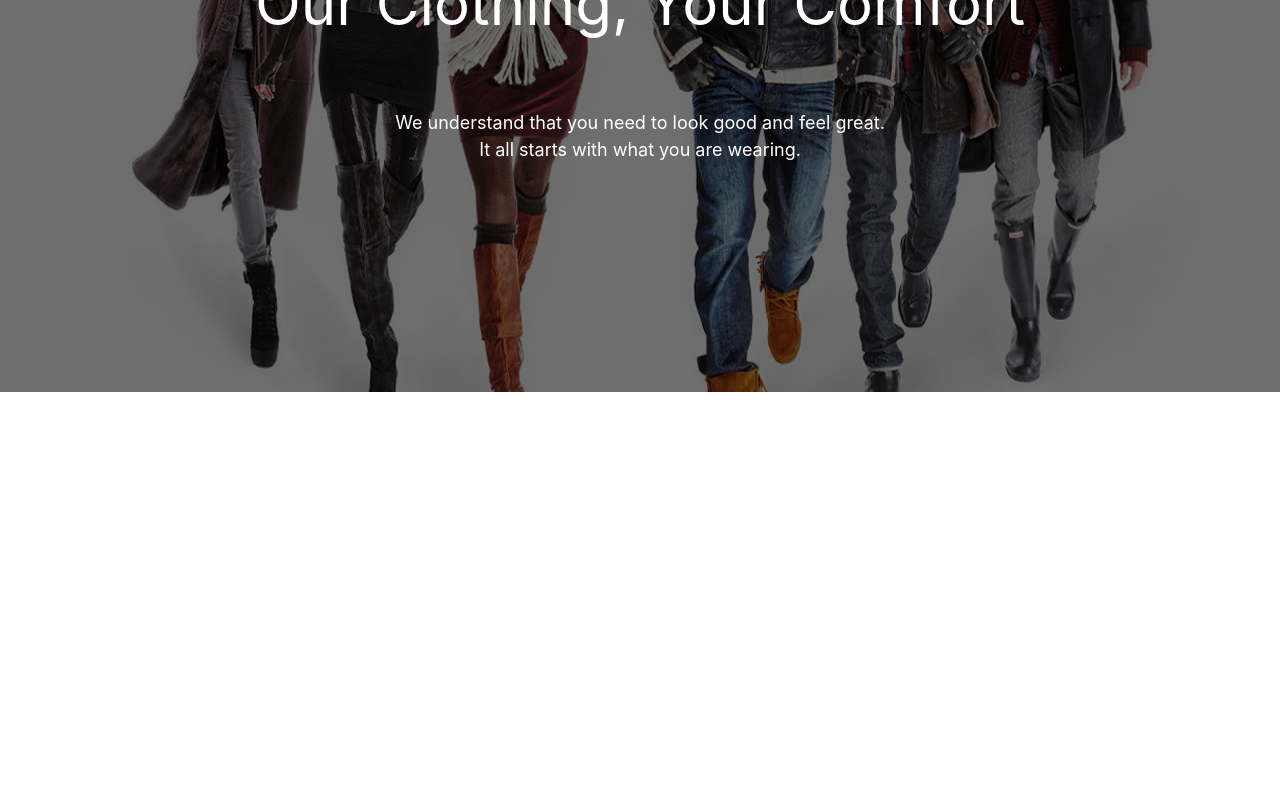
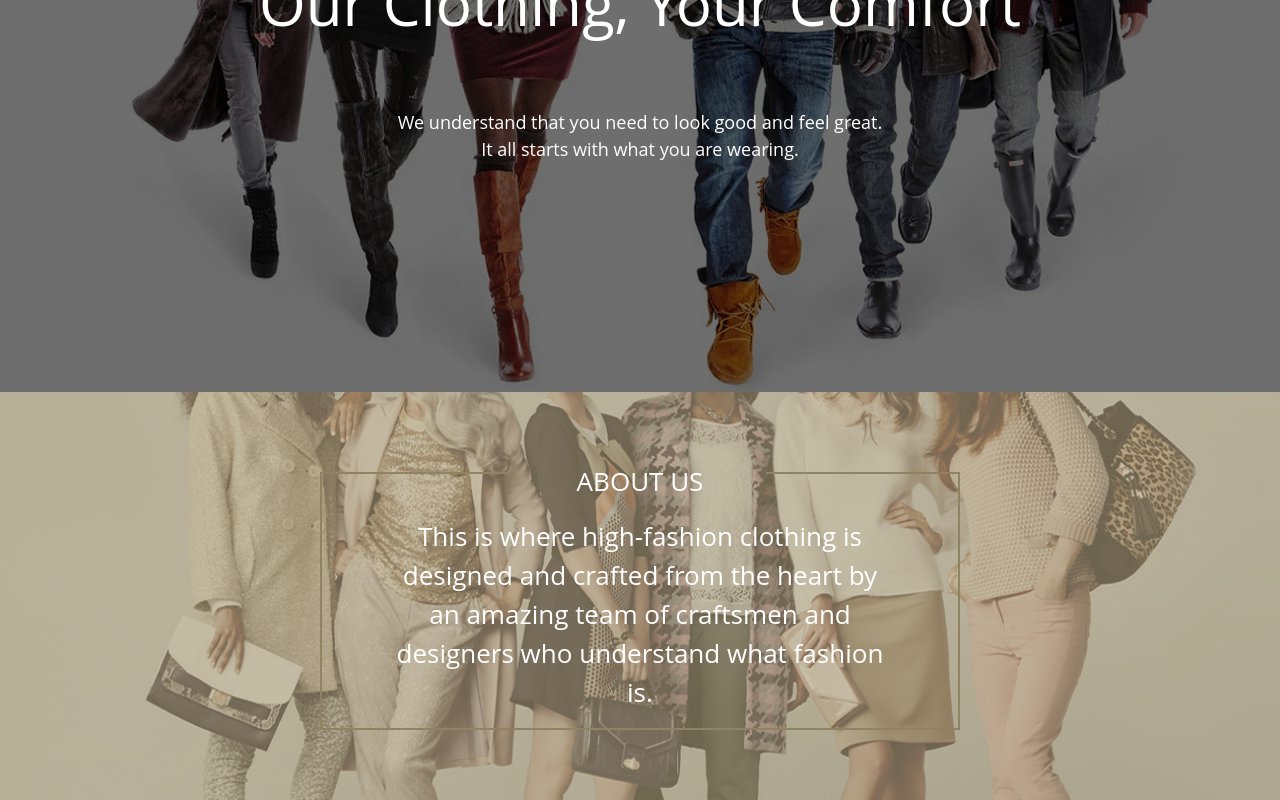
Before and after one commit to geoffreyodari/yolomy, a React (Create React App) app: page / in a window 1280 px wide. Shown: the part 301-1101 px from the top of the page. Before the commit the page ends 800 px from the top, so only its background shows below. Built offline with nearby package versions, Linux system fonts and the light colour scheme.

Commit message:
added about us section

```diff
--- /dev/null
+++ b/src/components/AboutUs.js
@@ -0,0 +1,37 @@
+import React from 'react';
+import '../styles/AboutUs.css';
+
+
+function AboutUs () {
+
+   return (
+       <React.Fragment>
+           <div className="section-4">
+               <div className="box-about">
+                   <div className="row">
+                       <div className="col-4 col-sm-4 col-md-4">
+                           <div className="abt-top-border"> </div>
+                       </div>
+                       <div className="col-4 col-sm-4 col-md-4">
+                           <p className="abt-title text-center">ABOUT US </p>
+                       </div>
+                       <div className="col-4 col-sm-4 col-md-4">
+                           <div className="abt-top-border"> </div>
+                       </div>
+                   </div>
+                   <p className="abt-desc  text-center">
+                       This is where high-fashion clothing is <br/>
+                       designed and crafted from the heart by <br />
+                       an amazing team of craftsmen and <br />
+                       designers who understand what fashion <br />
+                       is.
+                   </p>
+               </div>
+
+           </div>
+       </React.Fragment>
+   )
+
+}
+
+export default AboutUs
--- a/src/components/App.js
+++ b/src/components/App.js
@@ -1,13 +1,15 @@
 
 import React from 'react';
 import Header from './Header';
+import AboutUs from './AboutUs';
 import '../styles/App.css';
 
 function App() {
   return (
     <React.Fragment>
-      <div>
+      <div className='container-fluid'>
         <Header />
+        <AboutUs />
       </div>
     </React.Fragment>
   );
--- /dev/null
+++ b/src/styles/AboutUs.css
@@ -0,0 +1,24 @@
+/* section 4 */
+.section-4{
+    background-image: url('../images/backgrounds/about.jpg');
+    background-size: cover;
+    padding-bottom: 70px;
+    padding-top: 80px;
+   }
+   .box-about{
+    width: 50%;
+    margin: auto;
+    font-size: 26px;
+    color: #ffffff;
+    border-right:2px solid #908361;
+    border-left:2px solid #908361;
+    border-bottom:2px solid #908361;
+   }
+   .abt-title{
+    margin-top: -10px;
+   }
+   .abt-top-border{
+    /* width: 40%;
+    float: left; */
+    border:1.5px solid #908361;
+   }
```
